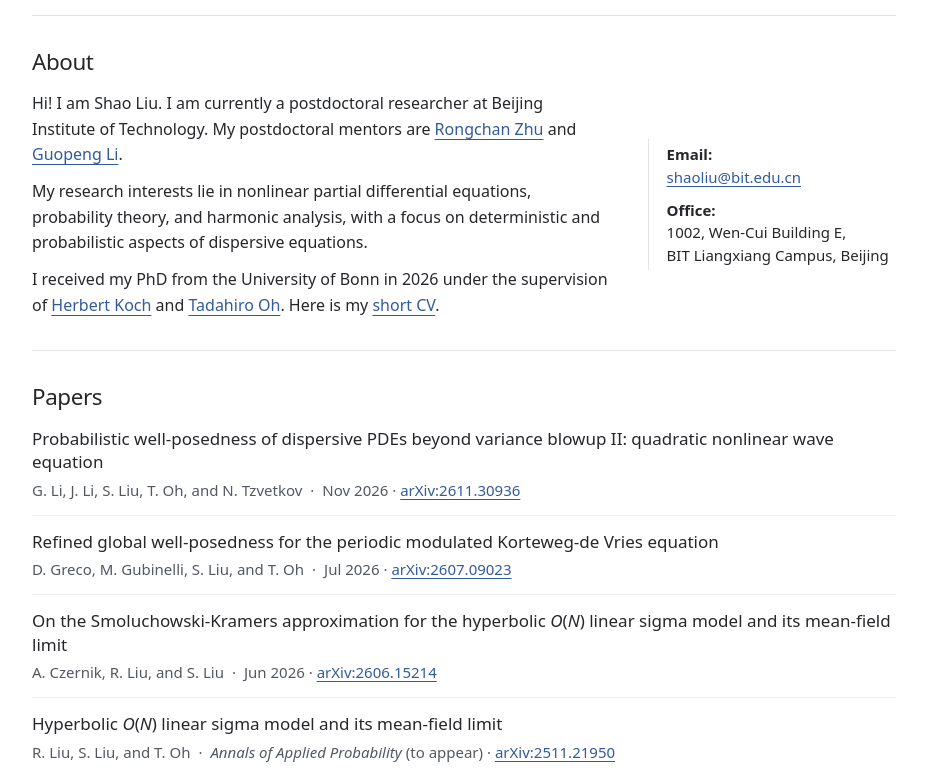
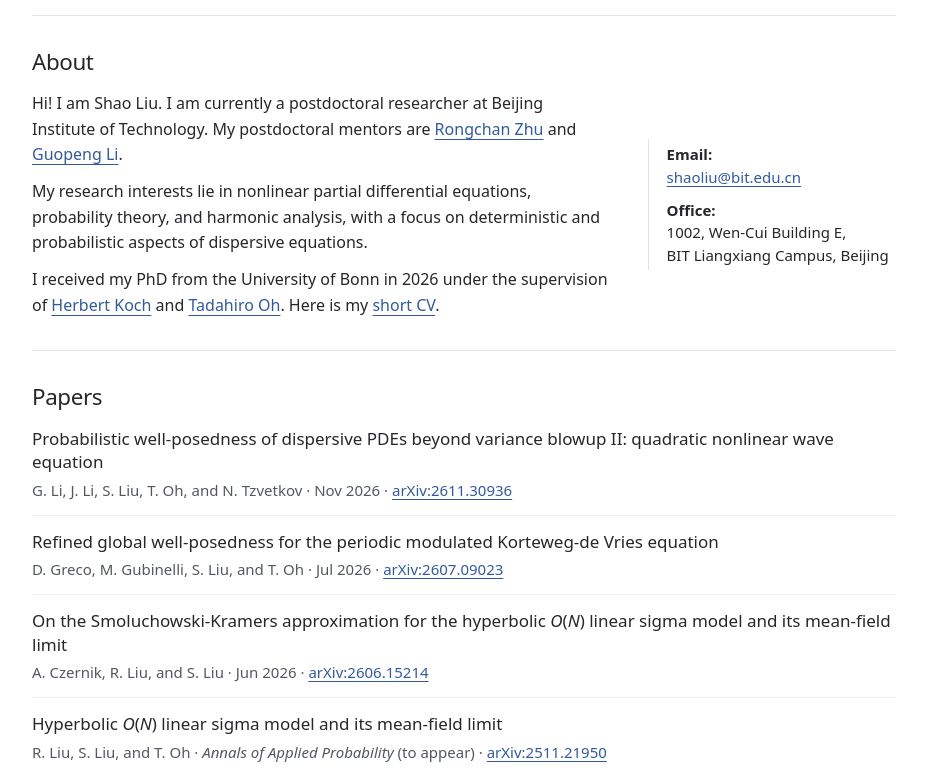
Before and after one commit to shao-liu/shao-liu.github.io, a plain HTML site: page index.html in a window 1280 px wide. Shown: the part 148-922 px from the top of the page, without its empty margins (176-1103 px from the left). Drawn offline with Linux system fonts and the light colour scheme.

Commit message:
Use equal spacing for paper citation separators

```diff
--- a/index.html
+++ b/index.html
@@ -6,7 +6,7 @@
   <meta name="description" content="Shao Liu's academic homepage. Research in nonlinear partial differential equations, dispersive PDEs, and harmonic analysis.">
   <meta name="theme-color" content="#ffffff">
   <title>Shao Liu | Mathematics</title>
-  <link rel="stylesheet" href="styles.css?v=8">
+  <link rel="stylesheet" href="styles.css?v=9">
 </head>
 <body>
   <a class="skip-link" href="#main">Skip to content</a>
@@ -62,35 +62,35 @@
           <h3>Probabilistic well-posedness of dispersive PDEs beyond variance blowup II: quadratic nonlinear wave equation</h3>
           <p class="paper-meta">
             <span class="authors">G. Li, J. Li, S. Liu, T. Oh, and N. Tzvetkov</span>
-            <span class="paper-reference"><time datetime="2026-11">Nov 2026</time> · <a href="https://arxiv.org/abs/2611.30936">arXiv:2611.30936</a></span>
+            <span class="paper-reference"><time datetime="2026-11">Nov 2026</time><span class="paper-separator"> · </span><a href="https://arxiv.org/abs/2611.30936">arXiv:2611.30936</a></span>
           </p>
         </li>
         <li>
           <h3>Refined global well-posedness for the periodic modulated Korteweg-de Vries equation</h3>
           <p class="paper-meta">
             <span class="authors">D. Greco, M. Gubinelli, S. Liu, and T. Oh</span>
-            <span class="paper-reference"><time datetime="2026-07">Jul 2026</time> · <a href="https://arxiv.org/abs/2607.09023">arXiv:2607.09023</a></span>
+            <span class="paper-reference"><time datetime="2026-07">Jul 2026</time><span class="paper-separator"> · </span><a href="https://arxiv.org/abs/2607.09023">arXiv:2607.09023</a></span>
           </p>
         </li>
         <li>
           <h3>On the Smoluchowski-Kramers approximation for the hyperbolic <i>O</i>(<i>N</i>) linear sigma model and its mean-field limit</h3>
           <p class="paper-meta">
             <span class="authors">A. Czernik, R. Liu, and S. Liu</span>
-            <span class="paper-reference"><time datetime="2026-06">Jun 2026</time> · <a href="https://arxiv.org/abs/2606.15214">arXiv:2606.15214</a></span>
+            <span class="paper-reference"><time datetime="2026-06">Jun 2026</time><span class="paper-separator"> · </span><a href="https://arxiv.org/abs/2606.15214">arXiv:2606.15214</a></span>
           </p>
         </li>
         <li>
           <h3>Hyperbolic <i>O</i>(<i>N</i>) linear sigma model and its mean-field limit</h3>
           <p class="paper-meta">
             <span class="authors">R. Liu, S. Liu, and T. Oh</span>
-            <span class="paper-reference"><cite>Annals of Applied Probability</cite> (to appear) · <a href="https://arxiv.org/abs/2511.21950">arXiv:2511.21950</a></span>
+            <span class="paper-reference"><cite>Annals of Applied Probability</cite> (to appear)<span class="paper-separator"> · </span><a href="https://arxiv.org/abs/2511.21950">arXiv:2511.21950</a></span>
           </p>
         </li>
         <li>
           <h3>Rearrangement inequality for the Hardy-Littlewood maximal operator</h3>
           <p class="paper-meta">
             <span class="authors">X. Nie, D. Yan, S. Liu, and Y. Deng</span>
-            <span class="paper-reference"><cite>Banach Journal of Mathematical Analysis</cite> 16 (2022), Article 43 · <a href="https://doi.org/10.1007/s43037-022-00197-3">Journal</a></span>
+            <span class="paper-reference"><cite>Banach Journal of Mathematical Analysis</cite> 16 (2022), Article 43<span class="paper-separator"> · </span><a href="https://doi.org/10.1007/s43037-022-00197-3">Journal</a></span>
           </p>
         </li>
       </ul>
--- a/styles.css
+++ b/styles.css
@@ -224,6 +224,10 @@ h2 {
   font-variant-numeric: tabular-nums;
 }
 
+.paper-separator, .paper-reference::before {
+  white-space: pre;
+}
+
 .timeline-group + .timeline-group {
   margin-top: 1.5rem;
 }
@@ -371,12 +375,11 @@ h2 {
   }
 
   .paper-meta {
-    column-gap: 0.5rem;
+    column-gap: 0;
   }
 
   .paper-reference::before {
-    content: "·";
-    margin-inline-end: 0.5rem;
+    content: " · ";
   }
 }
 
```
